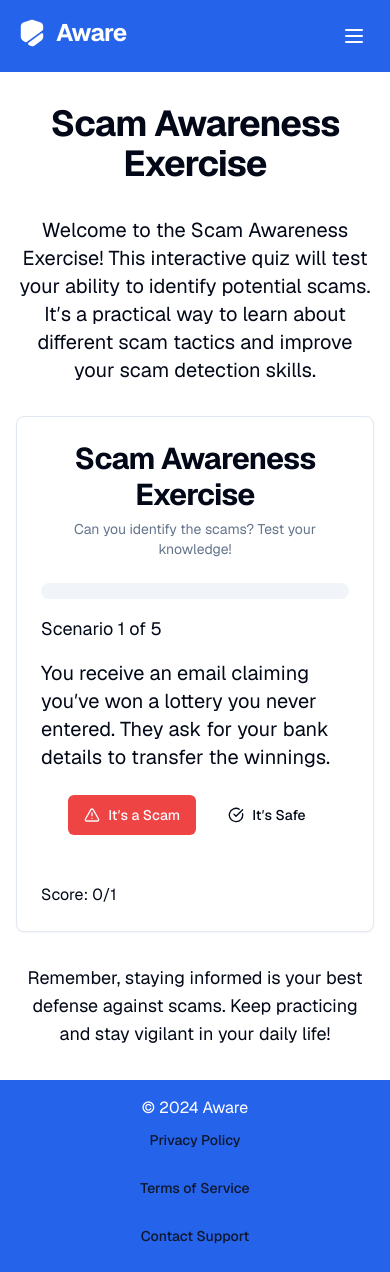
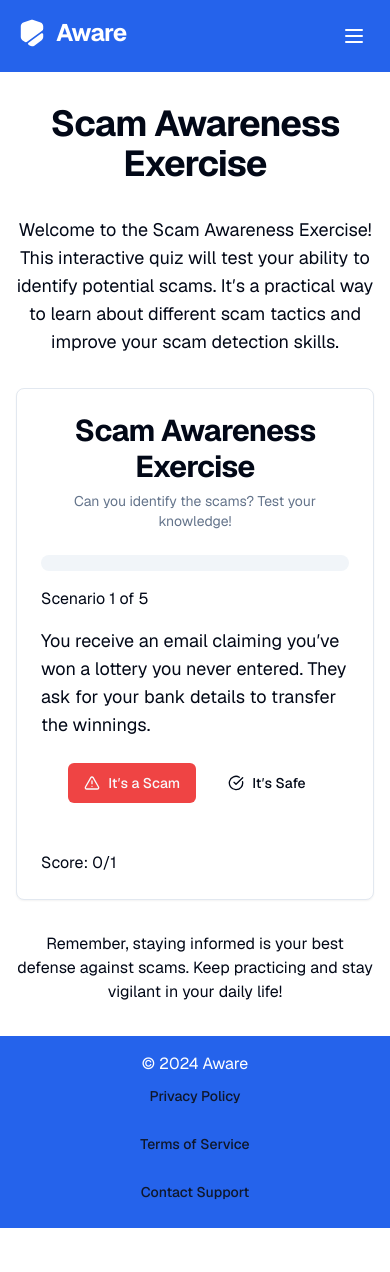
Before and after one commit to contigen/aware, a Next.js app: page /scam-exercise in a window 390 px wide. After the commit the page ends 1228 px from the top, so only its background shows below. Built offline with nearby package versions, Linux system fonts and the light colour scheme.

Commit message:
Reduce font-size on mobile

```diff
--- a/src/app/scam-exercise/page.tsx
+++ b/src/app/scam-exercise/page.tsx
@@ -10,14 +10,14 @@ export default function Page() {
   return (
     <div className='container mx-auto px-4 py-8'>
       <h1 className='text-center mb-8'>Scam Awareness Exercise</h1>
-      <p className='text-xl text-center mb-8'>
+      <p className='text-lg md:text-xl text-center mb-8'>
         Welcome to the Scam Awareness Exercise! This interactive quiz will test
         your ability to identify potential scams. Itʼs a practical way to learn
         about different scam tactics and improve your scam detection skills.
       </p>
       <ScamAwarenessExercise />
       <div className='mt-8 text-center'>
-        <p className='text-lg'>
+        <p className='md:text-lg'>
           Remember, staying informed is your best defense against scams. Keep
           practicing and stay vigilant in your daily life!
         </p>
--- a/src/app/scam-exercise/scam-awareness-exercise.tsx
+++ b/src/app/scam-exercise/scam-awareness-exercise.tsx
@@ -112,10 +112,12 @@ export function ScamAwarenessExercise() {
         {!exerciseOver ? (
           <>
             <Progress value={progressPercentage} className='mb-4' />
-            <p className='text-lg mb-4'>
+            <p className='md:text-lg mb-4'>
               Scenario {currentQuestionIndex + 1} of {scenarios.length}
             </p>
-            <p className='text-xl mb-6'>{currentScenario?.description}</p>
+            <p className='text-lg md:text-xl mb-6'>
+              {currentScenario?.description}
+            </p>
             <div className='flex justify-center space-x-4 mb-6'>
               <Button
                 onClick={() => handleAnswer(true)}
```
